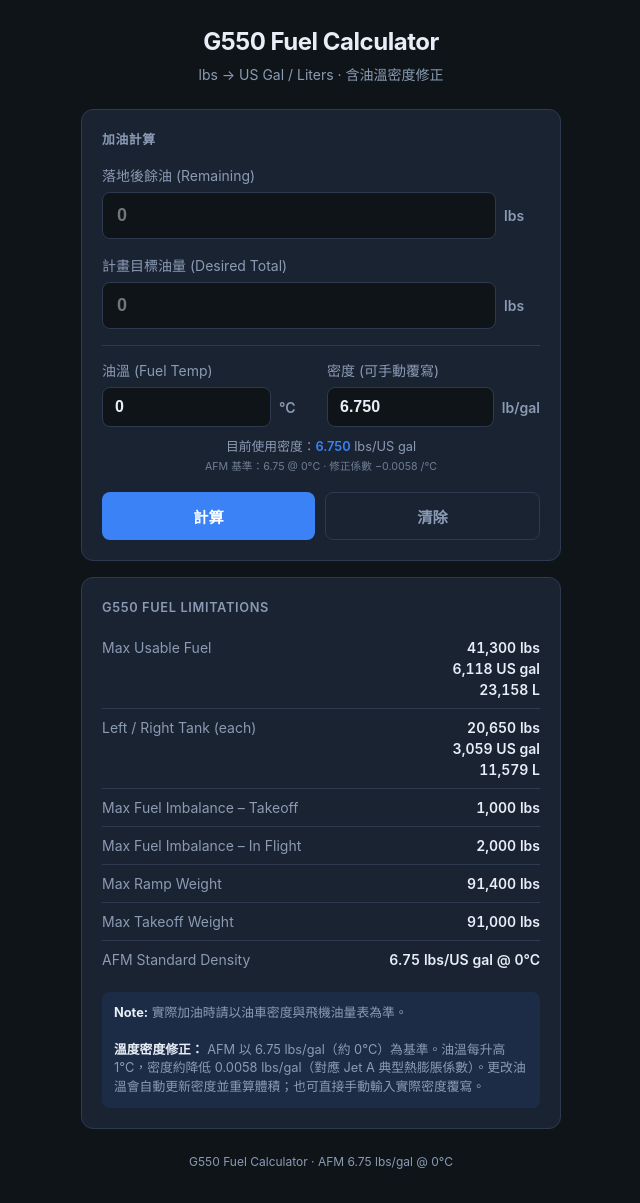
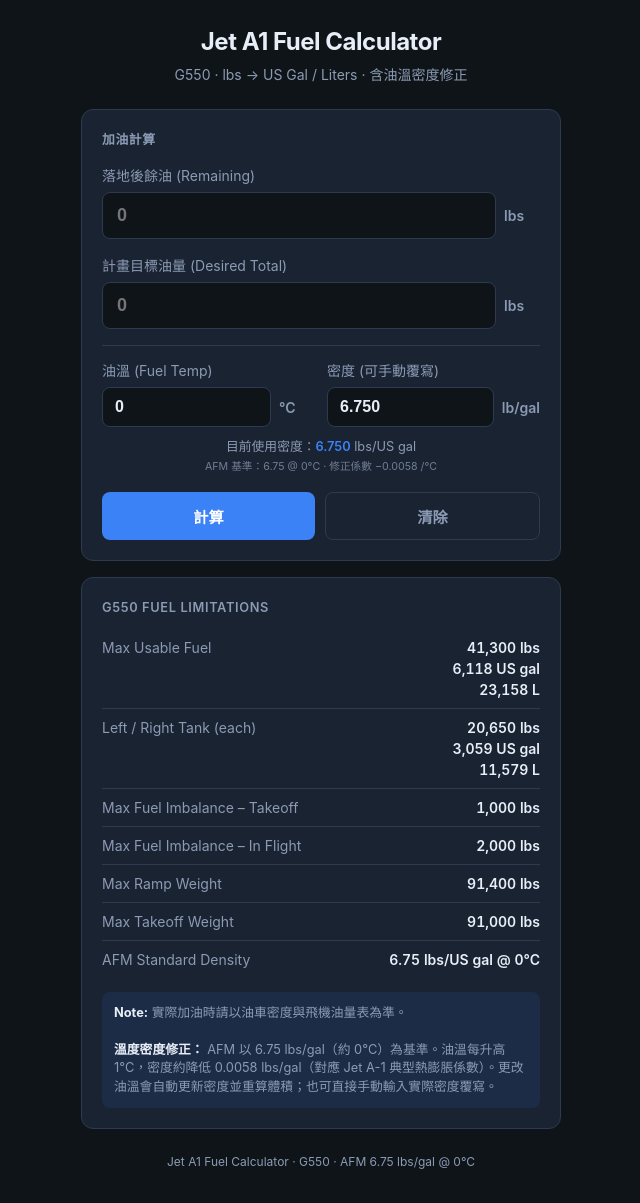
Before and after one commit to shainyhsu/fuel, a plain HTML site: page index.html in a window 1280 px wide. Shown: the whole page, without its empty margins (319-959 px from the left). Drawn offline with Linux system fonts and the light colour scheme.

Commit message:
Add files via upload

```diff
--- a/index.html
+++ b/index.html
@@ -3,7 +3,7 @@
 <head>
   <meta charset="UTF-8" />
   <meta name="viewport" content="width=device-width, initial-scale=1.0, maximum-scale=1.0" />
-  <title>G550 Fuel Calculator</title>
+  <title>Jet A1 Fuel Calculator</title>
   <style>
     :root {
       --bg: #0f1419;
@@ -281,8 +281,8 @@
 <body>
   <div class="container">
     <header>
-      <h1>G550 Fuel Calculator</h1>
-      <p>lbs → US Gal / Liters · 含油溫密度修正</p>
+      <h1>Jet A1 Fuel Calculator</h1>
+      <p>G550 · lbs → US Gal / Liters · 含油溫密度修正</p>
     </header>
 
     <!-- Calculator -->
@@ -399,12 +399,12 @@
 
       <div class="note">
         <strong>Note:</strong> 實際加油時請以油車密度與飛機油量表為準。<br><br>
-        <strong>溫度密度修正：</strong> AFM 以 6.75 lbs/gal（約 0°C）為基準。油溫每升高 1°C，密度約降低 0.0058 lbs/gal（對應 Jet A 典型熱膨脹係數）。更改油溫會自動更新密度並重算體積；也可直接手動輸入實際密度覆寫。
+        <strong>溫度密度修正：</strong> AFM 以 6.75 lbs/gal（約 0°C）為基準。油溫每升高 1°C，密度約降低 0.0058 lbs/gal（對應 Jet A-1 典型熱膨脹係數）。更改油溫會自動更新密度並重算體積；也可直接手動輸入實際密度覆寫。
       </div>
     </div>
 
     <footer>
-      G550 Fuel Calculator · AFM 6.75 lbs/gal @ 0°C
+      Jet A1 Fuel Calculator · G550 · AFM 6.75 lbs/gal @ 0°C
     </footer>
   </div>
 
@@ -412,7 +412,7 @@
     const US_GAL_TO_L = 3.785411784;
     const AFM_DENSITY = 6.75;          // lbs/US gal at reference temp
     const REF_TEMP_C = 0;              // AFM reference temperature (°C)
-    const DENSITY_SLOPE = -0.0058;     // lb/gal per °C (typical Jet A)
+    const DENSITY_SLOPE = -0.0058;     // lb/gal per °C (typical Jet A-1)
 
     let densityManuallyEdited = false;
 
```
